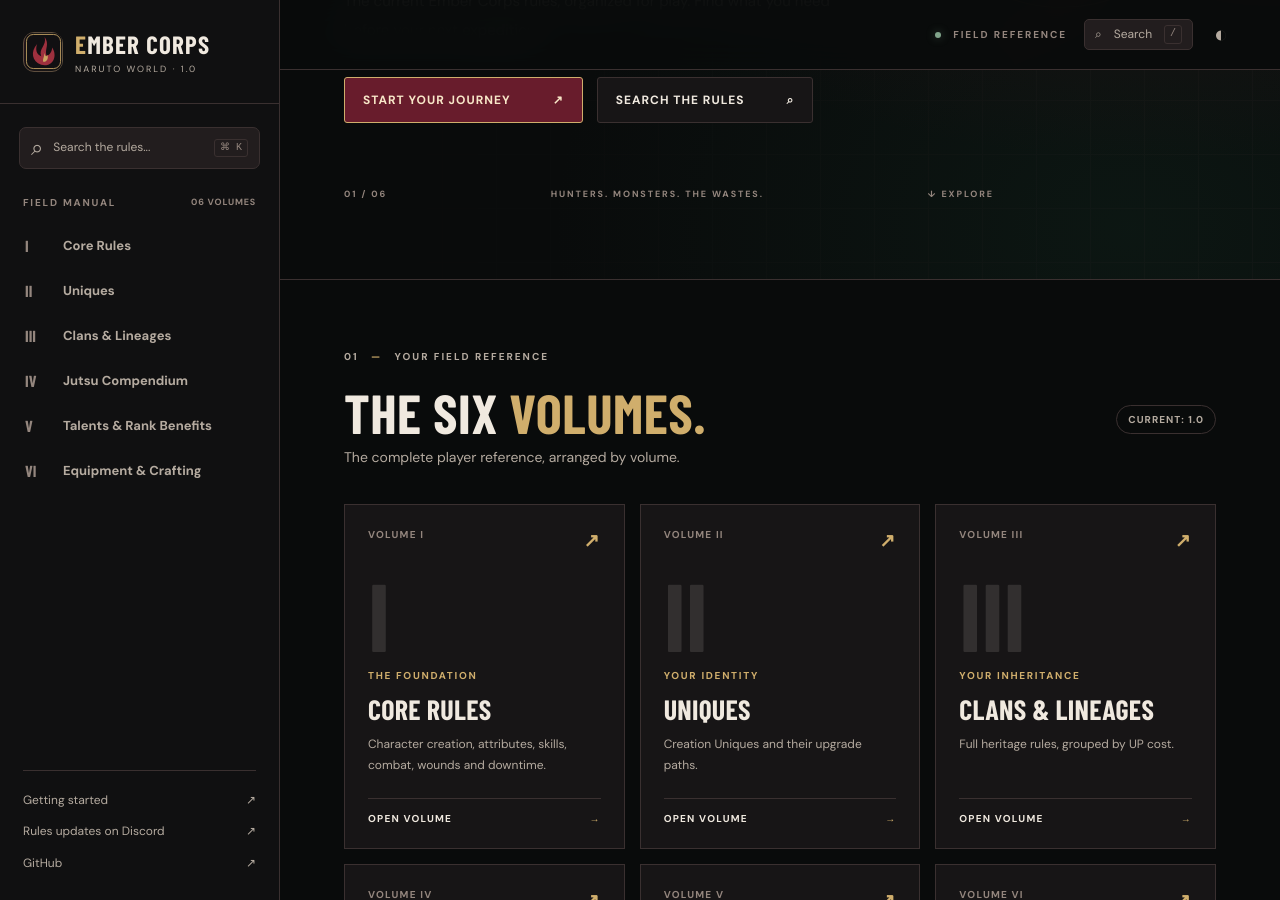
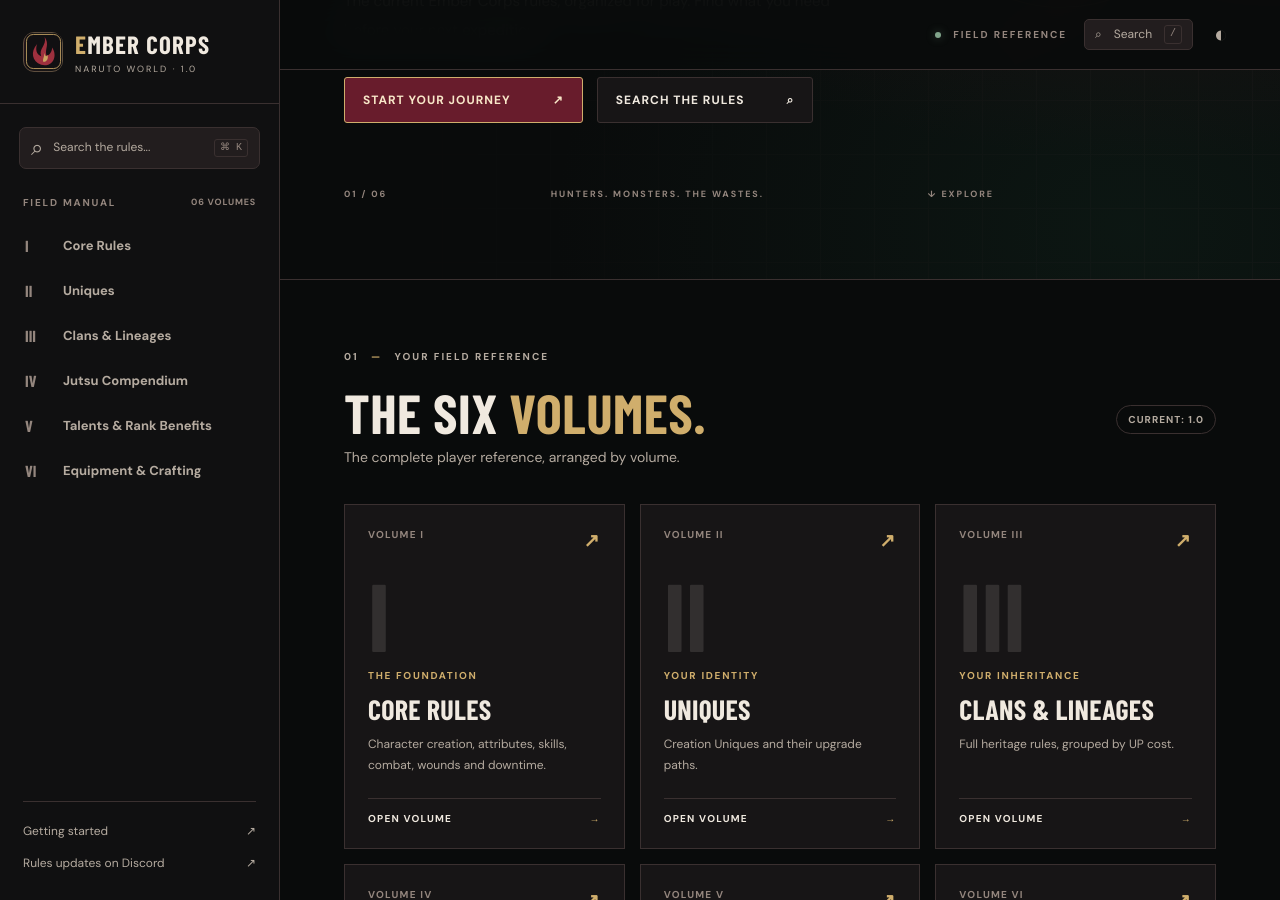
Before and after one commit to EvilbAz/NarutoWorld---The-Ember-Corps, a Jekyll site: the page built from index.md, in a window 1280 px wide and 900 px high, scrolled down 510 px. Built offline with Jekyll 4.4.1, drawn with Linux system fonts in a browser that asks for light colours; some web fonts are replaced.

Commit message:
Correct character creation and make website the rulebook

```diff
--- a/_layouts/default.html
+++ b/_layouts/default.html
@@ -61,7 +61,7 @@
         {% endif %}
       {% endfor %}
     </nav>
-    <div class="sidebar-bottom"><div class="side-line"></div><a href="{{ '/start/' | relative_url }}">Getting started <span>↗</span></a><a href="https://discord.com/channels/1538632131402793080/1542862638663344289" target="_blank" rel="noopener noreferrer">Rules updates on Discord <span>↗</span></a><a href="https://github.com/EvilbAz/TheEmberCorps" target="_blank" rel="noopener">GitHub <span>↗</span></a></div>
+    <div class="sidebar-bottom"><div class="side-line"></div><a href="{{ '/start/' | relative_url }}">Getting started <span>↗</span></a><a href="https://discord.com/channels/1538632131402793080/1542862638663344289" target="_blank" rel="noopener noreferrer">Rules updates on Discord <span>↗</span></a></div>
   </aside>
   <div class="content-wrap">
     <header class="topbar">
@@ -73,7 +73,7 @@
       {% if page.volume_slug %}
       <div class="rulebook-main">
         <div class="breadcrumbs"><a href="{{ '/' | relative_url }}">THE ARCHIVE</a><span>/</span><span>VOL. {{ page.volume }}</span></div>
-        <div class="book-hero"><div class="eyebrow">FIELD MANUAL <span class="accent-bar"></span> VOLUME {{ page.volume }}</div><h1>{{ page.title | escape }}</h1><p class="book-subtitle">{% case page.volume_slug %}{% when 'core' %}Character creation and the rules of play.{% when 'uniques' %}Creation Uniques and their upgrade paths.{% when 'clans' %}Heritage rules, grouped by UP cost.{% when 'jutsu' %}{% if page.jutsu_index %}Choose a discipline to browse its techniques.{% else %}Techniques and rules for this discipline.{% endif %}{% when 'talents' %}Talent categories and rank benefits.{% when 'equipment' %}Weapons, equipment and crafting rules.{% endcase %}</p><div class="book-meta"><span>EMBER CORPS 1.0</span><span class="meta-sep">·</span><a href="{{ page.source }}" target="_blank" rel="noopener">Original Google Doc ↗</a><span class="meta-sep">·</span><a href="https://discord.com/channels/1538632131402793080/1542862638663344289" target="_blank" rel="noopener noreferrer">Discord rules updates ↗</a></div></div>
+        <div class="book-hero"><div class="eyebrow">FIELD MANUAL <span class="accent-bar"></span> VOLUME {{ page.volume }}</div><h1>{{ page.title | escape }}</h1><p class="book-subtitle">{% case page.volume_slug %}{% when 'core' %}Character creation and the rules of play.{% when 'uniques' %}Creation Uniques and their upgrade paths.{% when 'clans' %}Heritage rules, grouped by UP cost.{% when 'jutsu' %}{% if page.jutsu_index %}Choose a discipline to browse its techniques.{% else %}Techniques and rules for this discipline.{% endif %}{% when 'talents' %}Talent categories and rank benefits.{% when 'equipment' %}Weapons, equipment and crafting rules.{% endcase %}</p><div class="book-meta"><span>EMBER CORPS 1.0</span><span class="meta-sep">·</span><a href="https://discord.com/channels/1538632131402793080/1542862638663344289" target="_blank" rel="noopener noreferrer">Discord rules updates ↗</a></div></div>
         {% if page.volume_slug == 'talents' %}
           <nav class="talent-tabbar" aria-label="Talent categories">
             {% for tab in site.data.talent_navigation.tabs %}
```
